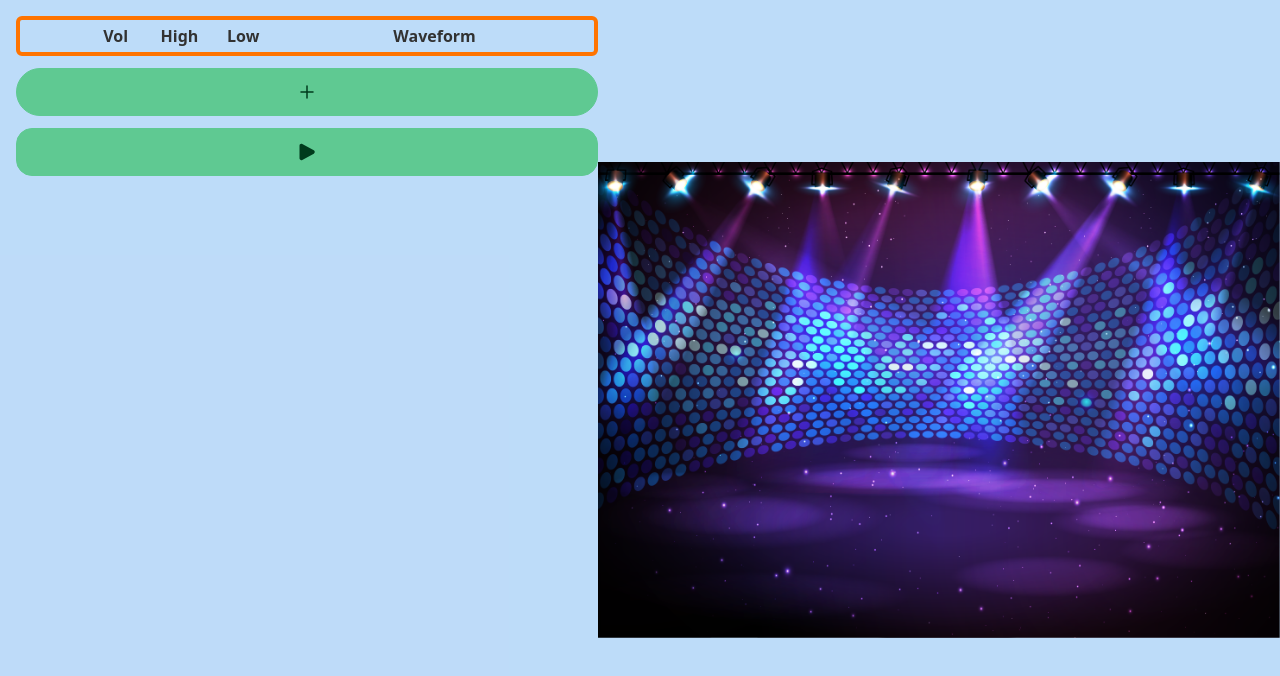
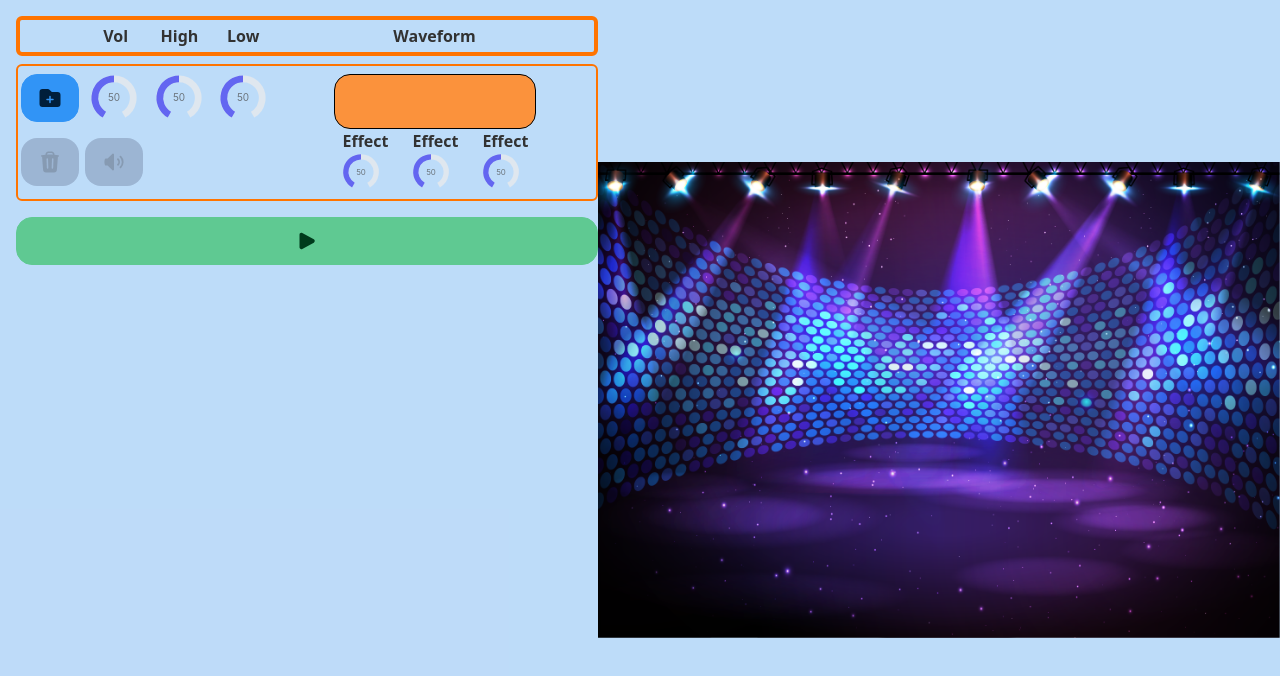
Before and after one commit to Incosomi/AVT_Incosomi, a Next.js app in the folder avt_incosomi/: page /dj in a window 1280 px wide. Shown: the top 676 px of the page. Built offline with nearby package versions, Linux system fonts and the light colour scheme.

Commit message:
AVT-31: add-playerBar button functionality now gets triggered when filesource is changed removed add player button

```diff
--- a/avt_incosomi/components/playerArea.js
+++ b/avt_incosomi/components/playerArea.js
@@ -1,6 +1,6 @@
 import PlayerBar from "@/components/playerBar";
-import {useRef, useState} from "react";
-import {PlayIcon, PlusSmallIcon} from "@heroicons/react/24/solid";
+import {useEffect, useRef, useState} from "react";
+import {PlayIcon} from "@heroicons/react/24/solid";
 import {PauseIcon} from "@heroicons/react/20/solid";
 
 export default function PlayerArea() {
@@ -13,6 +13,10 @@ export default function PlayerArea() {
 
     const audioCtx = useRef(null);
 
+    useEffect(() => {
+        handleAddPlayerBar();
+    },[]);
+
     const handleAddPlayerBar = () => {
         setLastBarId(lastBarId + 1);
         setBarIds([...barIds, lastBarId]);
@@ -20,6 +24,10 @@ export default function PlayerArea() {
 
     const handleDeletePlayerBar = (barId) => {
         setBarIds(barIds.filter((id) => id !== barId));
+        if(barIds.length === 2){
+            masterDuration.current = 0;
+            masterTimeOffset.current = 0;
+        }
     };
 
     const handlePlayPauseSwitch = () => {
@@ -43,7 +51,7 @@ export default function PlayerArea() {
     }
 
     const getMasterTimeOffset = () => {
-        return masterDuration.current;
+        return masterTimeOffset.current;
     }
 
     const setMasterTimeOffset = (newMasterTimeOffset) => {
@@ -75,11 +83,9 @@ export default function PlayerArea() {
                            getMasterTimeOffsetHandler={getMasterTimeOffset}
                            setMasterTimeOffsetHandler={setMasterTimeOffset}
                            getStartTimeHandler={getStartTime}
+                           addPlayerBarHandler={handleAddPlayerBar}
                            deleteHandler={() => handleDeletePlayerBar(barId)}/>
             ))}
-            <button className="my-1 rounded-full btn btn-success" onClick={handleAddPlayerBar}>
-                <PlusSmallIcon className="h-6 w-6" />
-            </button>
             <button id="play" className="h-auto btn btn-success" onClick={handlePlayPauseSwitch} >
                 {isPlaying ? <PauseIcon className="h-6 w-6" /> : <PlayIcon className="h-6 w-6" />}
             </button>
--- a/avt_incosomi/components/playerBar.js
+++ b/avt_incosomi/components/playerBar.js
@@ -20,8 +20,7 @@ export default function PlayerBar(props) {
     const [isMuted, setIsMuted] = useState(false);
     const [fileSource, setFileSource] = useState(null);
 
-    //const audioCtx = useRef(new AudioContext());
-    const audioBuffer = useRef(new AudioBuffer({length:1, sampleRate: 44100, numberOfChannels: 1}));
+    const audioBuffer = useRef(null);
     const audioSource = useRef(null);
     const volumeNode = useRef(null);
     const analyzer = useRef(null);
@@ -38,7 +37,7 @@ export default function PlayerBar(props) {
     }, []);
 
     const handleDelete = () => {
-        audioSource.current.stop();
+        audioSource.current.loop = false;
         audioSource.current.disconnect();
         props.deleteHandler();
     };
@@ -83,7 +82,12 @@ export default function PlayerBar(props) {
                 setupAndConnectNodes();
                 if(startTime.current < 0)startTime.current = props.getStartTimeHandler();
                 timeOffSet.current = startAudio(props.isPlaying, audioSource.current, props.getAudioCtxHandler(), startTime.current);
+            })
+            .then(() => {
+                props.addPlayerBarHandler();
             });
+        console.log("Playerbar TimeOffSet: "+props.getMasterTimeOffsetHandler());
+        console.log("Current Time: "+props.getAudioCtxHandler().currentTime);
     };
 
     useEffect(() => {
@@ -96,9 +100,7 @@ export default function PlayerBar(props) {
                 if (props.getAudioCtxHandler().state === "suspended") props.getAudioCtxHandler().resume();
                 else {
                     timeOffSet.current = props.getAudioCtxHandler().currentTime;
-                    let startTime = props.getStartTimeHandler();
-                    console.log("Starttime playpause: "+startTime);
-                    audioSource.current.start(startTime);
+                    audioSource.current.start(startTime.current);
                 }
             } else {
                 if (props.getAudioCtxHandler().state === "running") props.getAudioCtxHandler().suspend();
--- a/avt_incosomi/components/waveformCanvas.js
+++ b/avt_incosomi/components/waveformCanvas.js
@@ -65,7 +65,6 @@ const WaveformCanvas = forwardRef(
         }
 
         const animateWaveformCursor = () => {
-
             animationController = window.requestAnimationFrame(animateWaveformCursor);
             if (canvasRef.current === null) return cancelAnimationFrame(animationController);
             if (waveformImgData.current === null) return;
@@ -77,7 +76,9 @@ const WaveformCanvas = forwardRef(
 
             const maxDuration = getMaxDuration();
             const currentTime = getCurrentTime();
+            console.log("CursorCurrentTime: "+currentTime);
             const currentTimeOffSet = getTimeOffSet();
+            console.log("timeoffset: "+currentTimeOffSet);
             const currentTimeToPixelLocationFactor = calcCurrentTimeToPixelLocationFactor(maxDuration, width);
             const contextTimeWithoutOffset = currentTime - currentTimeOffSet;
             const currentBufferTime = contextTimeWithoutOffset - (Math.floor(contextTimeWithoutOffset / getMaxDuration()) * getMaxDuration());
```
